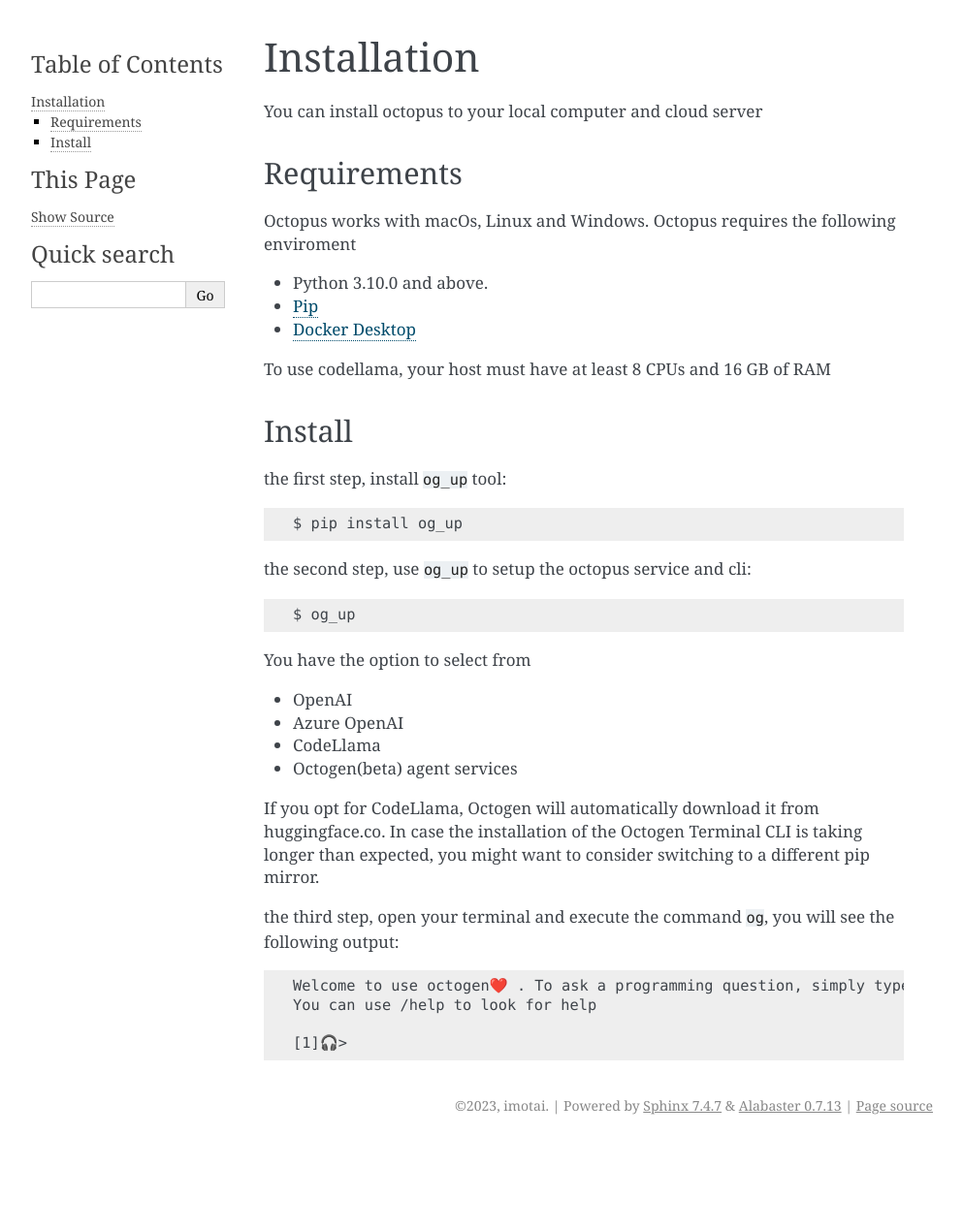
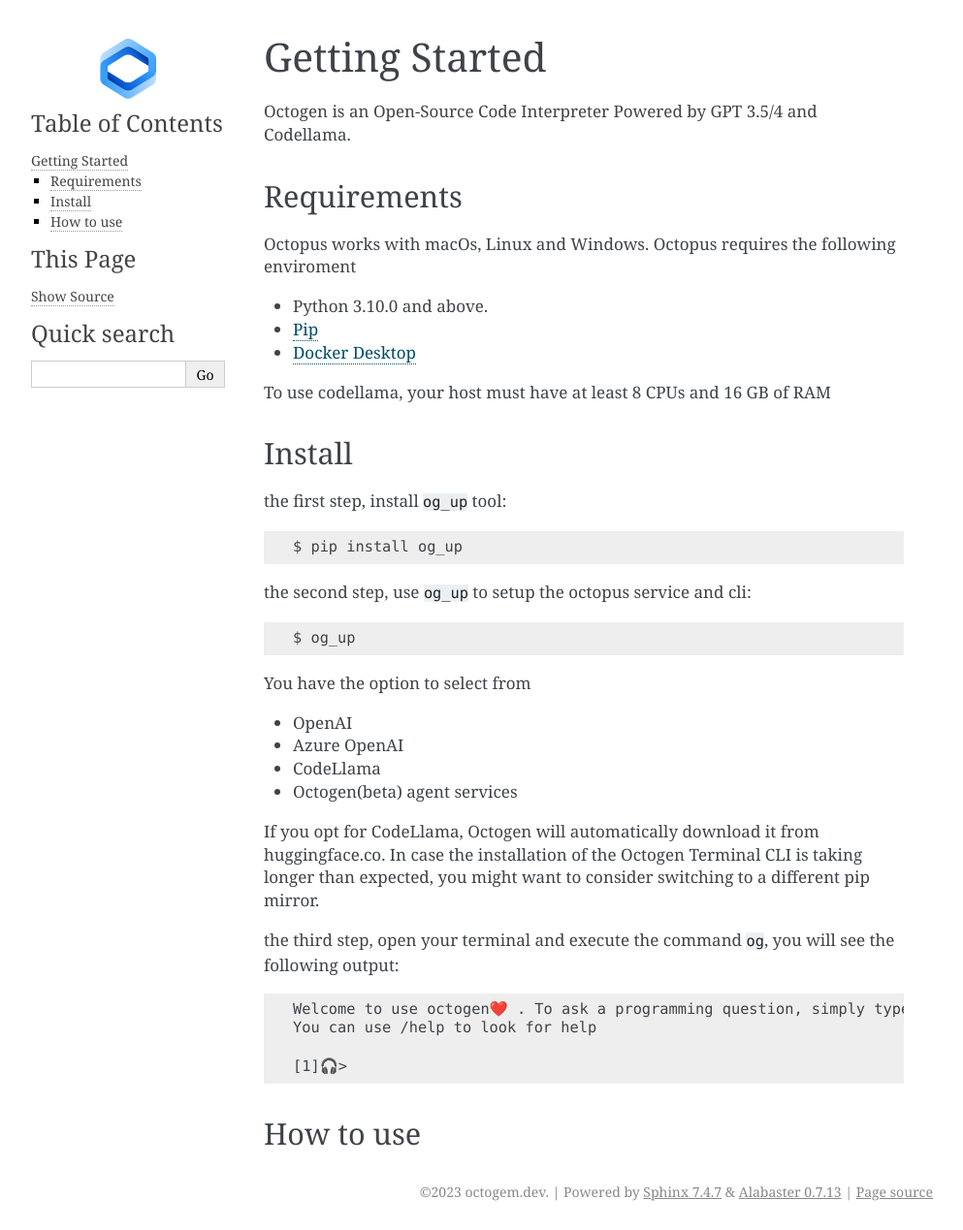
Before and after one commit to dbpunk-labs/octogen, a Sphinx documentation site: the page built from docs/source/getstarted.rst, in a window 1280 px wide. Shown: the whole page at 97% size, without its empty margins (148-1141 px from the left). Built offline with Sphinx 7.4.7, drawn with Linux system fonts in a browser that asks for light colours; before the commit the page ends 1180 px from its top, so only the background shows below that.

```diff
--- a/docs/source/conf.py
+++ b/docs/source/conf.py
@@ -8,8 +8,8 @@
 
 import sphinx_readable_theme
 
-project = 'octopus'
-copyright = '2023, imotai'
+project = 'octogen'
+copyright = '2023 octogem.dev'
 author = 'imotai'
 
 # -- General configuration ---------------------------------------------------
@@ -25,4 +25,6 @@
 # -- Options for HTML output -------------------------------------------------
 # https://www.sphinx-doc.org/en/master/usage/configuration.html#options-for-html-output
 
+html_theme = "alabaster"
 html_static_path = ['_static']
+html_logo = "_static/octogen_logo.png"
--- a/docs/source/installation.rst
+++ b/docs/source/getstarted.rst
@@ -1,7 +1,7 @@
-Installation
-============
+Getting Started
+===============
 
-You can install octopus to your local computer and cloud server
+Octogen is an Open-Source Code Interpreter Powered by GPT 3.5/4 and Codellama.
 
 Requirements
 ------------
@@ -16,7 +16,7 @@
 To use codellama, your host must have at least 8 CPUs and 16 GB of RAM
 
 Install
--------------------------
+-------
 
 the first step, install ``og_up`` tool::
 
@@ -43,3 +43,7 @@
     You can use /help to look for help
 
     [1]🎧>
+
+
+How to use
+----------
--- a/docs/source/index.rst
+++ b/docs/source/index.rst
@@ -1,16 +1,16 @@
-.. octopus documentation master file, created by
+.. octogen documentation master file, created by
    sphinx-quickstart on Thu Sep  7 23:35:56 2023.
    You can adapt this file completely to your liking, but it should at least
    contain the root `toctree` directive.
 
-Welcome to Octopus's documentation!
+Welcome to Octogen's documentation!
 ===================================
 
 .. toctree::
    :maxdepth: 2
    :caption: Contents:
 
-   installation.rst
+   getstarted.rst
 
 Indices and tables
 ==================
```
Also changed, not shown: docs/source/_static/octogen_logo.png (added), 1 other file.
